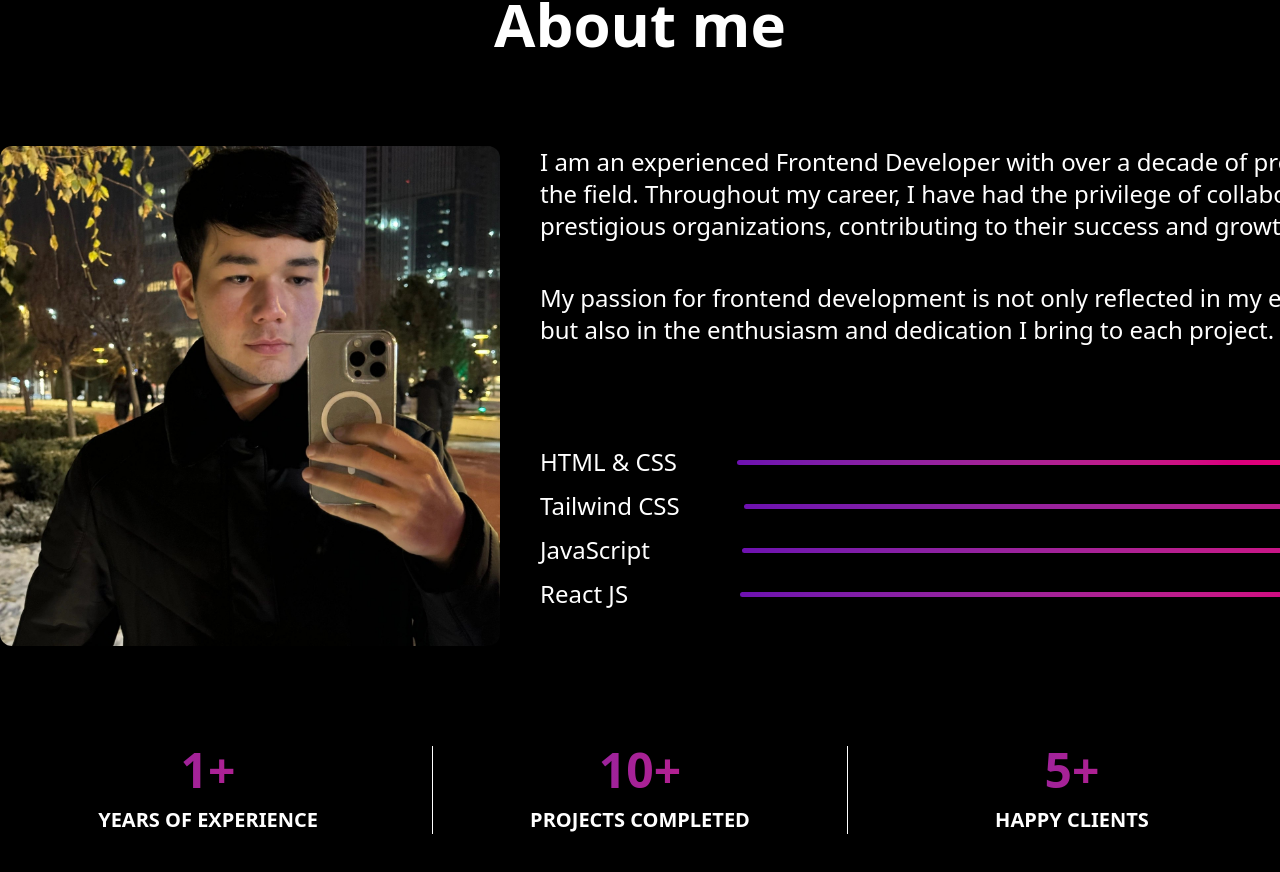
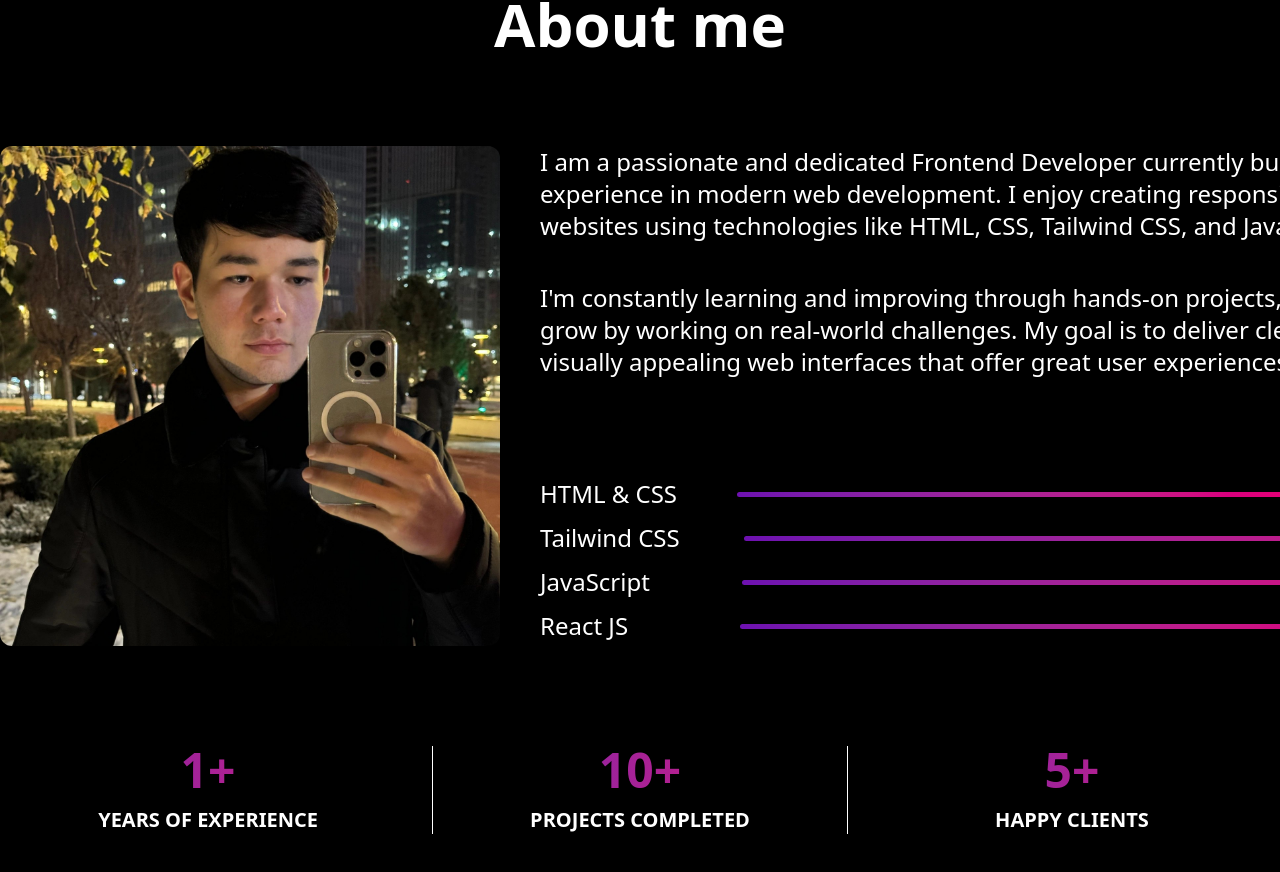
Before and after one commit to zarifjon2007/Zarifjon-sPortfolio, a React (Vite) app: page / in a window 1280 px wide. Shown: the part 1042-1914 px from the top of the page. Built offline with nearby package versions, Linux system fonts and the light colour scheme.

Commit message:
Saytga yangi o‘zgarishlar qo‘shildi

```diff
--- a/src/components/About.jsx
+++ b/src/components/About.jsx
@@ -15,10 +15,10 @@ const About = () => {
                     <div className="  mt-8 text-2xl" data-aos="fade-up">
                         <div className="flex flex-col flex-1 gap-10">
                             <p>
-                                I am an experienced Frontend Developer with over a decade of professional expertise in the field.  Throughout my career, I have had the privilege of collaborating with prestigious organizations, contributing to their success and growth.
+                                I am a passionate and dedicated Frontend Developer currently building my skills and experience in modern web development. I enjoy creating responsive, user-friendly websites using technologies like HTML, CSS, Tailwind CSS, and JavaScript.
                             </p>
                             <p>
-                                My passion for frontend development is not only reflected in my extensive experience but also in the enthusiasm and dedication I bring to each project.
+                               I'm constantly learning and improving through hands-on projects, and I’m excited to grow by working on real-world challenges. My goal is to deliver clean, efficient, and visually appealing web interfaces that offer great user experiences.
                             </p>
                          <div className="flex-1 space-y-2 w-[1000px] mt-15 ">
                             <div className='flex whitespace-nowrap items-center gap-15  hover:scale-105 transition duration-300 cursor-pointer '><p >HTML & CSS</p><div className='flex w-[55%] h-[5px] bg-gradient-to-r from-purple-800 to-pink-600 rounded-md'></div></div>
--- a/src/components/MobileAbout.jsx
+++ b/src/components/MobileAbout.jsx
@@ -15,10 +15,10 @@ const MobileAbout = () => {
     <div className="text-xl w-full flex text-center">
       <div className="flex flex-col gap-5 max-w-4xl p-4">
         <p data-aos="fade-up">
-          I am an experienced Frontend Developer with over a decade of professional expertise in the field. Throughout my career, I have had the privilege of collaborating with prestigious organizations, contributing to their success and growth.
+          I am a passionate and dedicated Frontend Developer currently building my skills and experience in modern web development. I enjoy creating responsive, user-friendly websites using technologies like HTML, CSS, Tailwind CSS, and JavaScript.
         </p>
         <p data-aos="fade-up">
-          My passion for frontend development is not only reflected in my extensive experience but also in the enthusiasm and dedication I bring to each project.
+          I'm constantly learning and improving through hands-on projects, and I’m excited to grow by working on real-world challenges. My goal is to deliver clean, efficient, and visually appealing web interfaces that offer great user experiences.
         </p>
 
         <div className="space-y-5 mt-7 text-start text-2xl w-[95%]">
```
